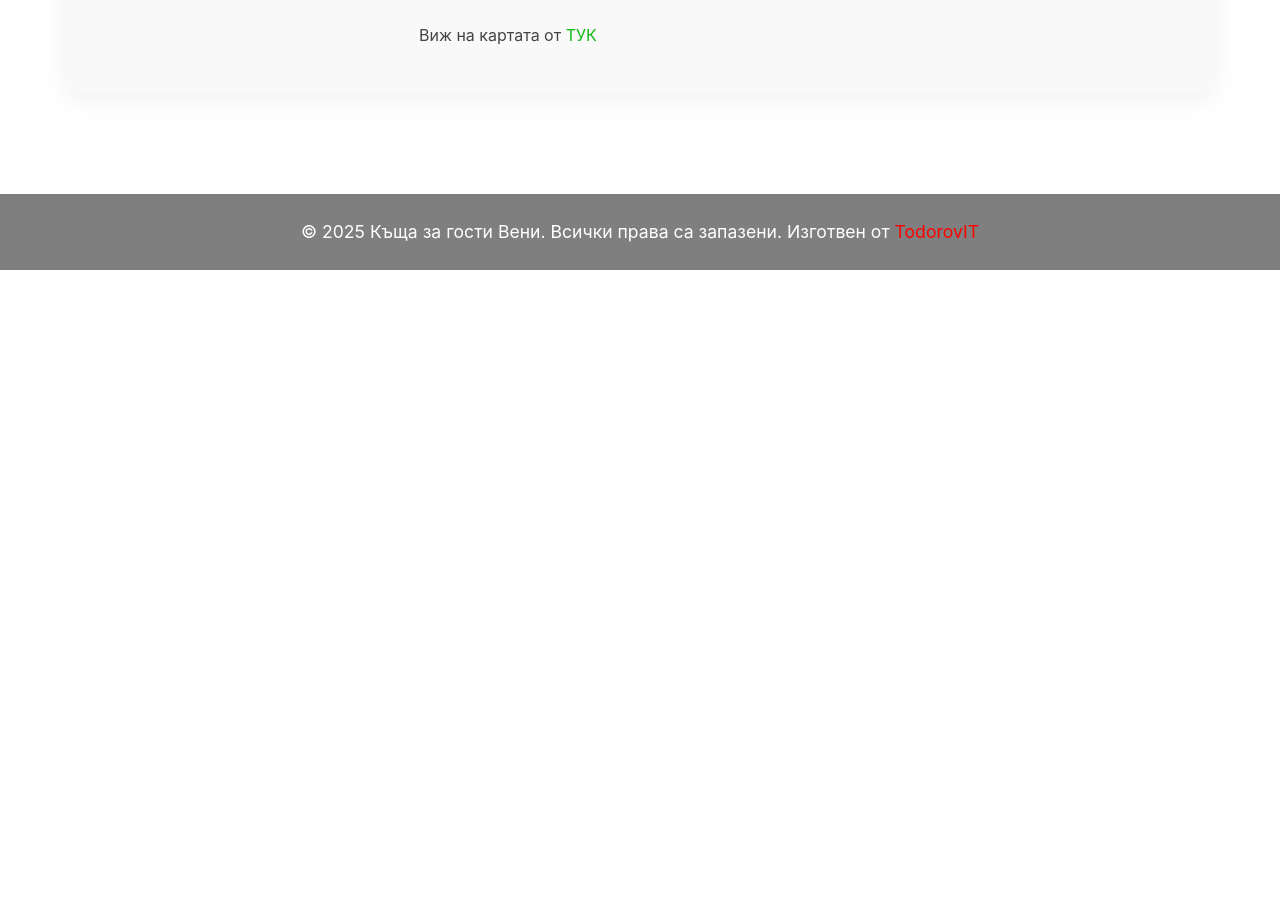
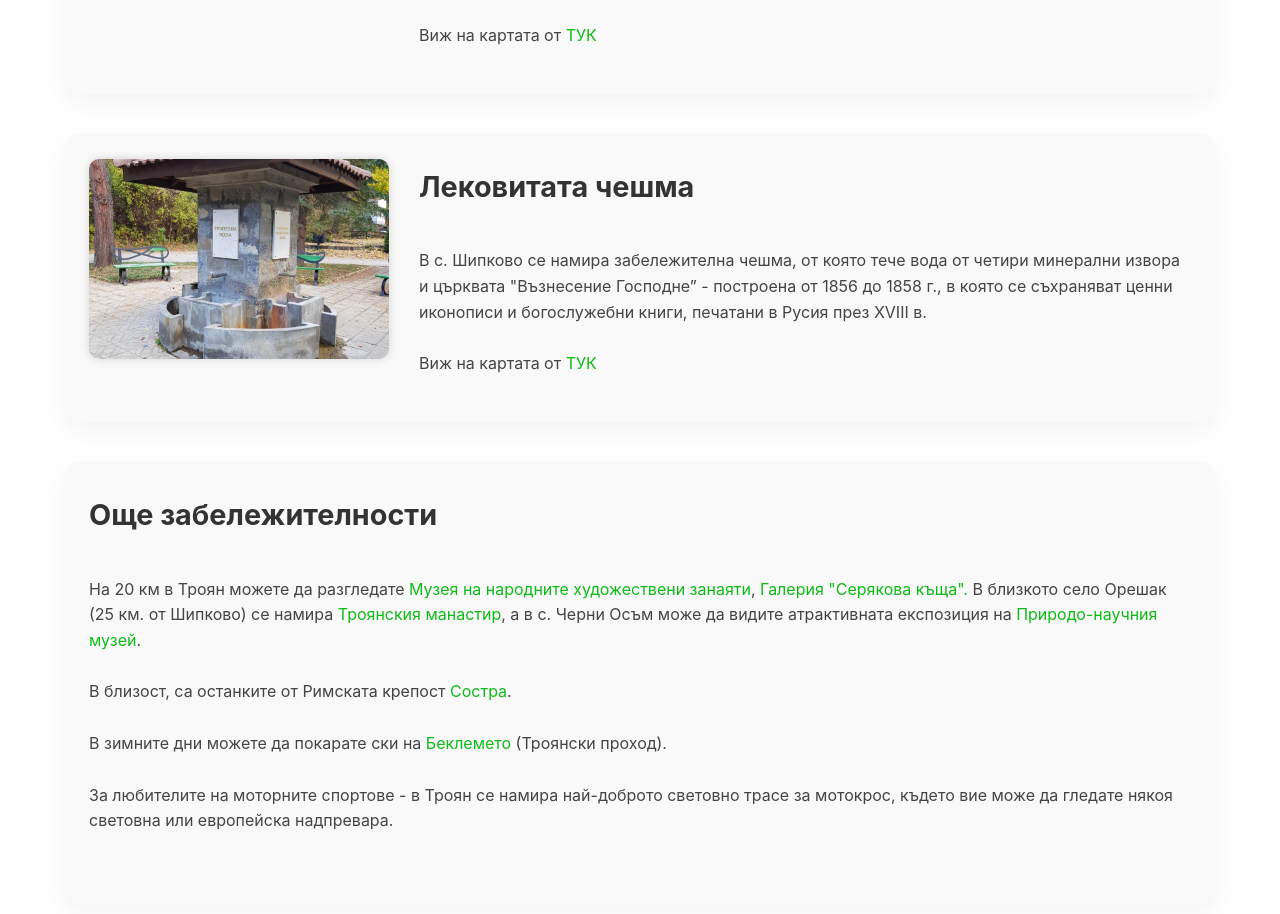
Before and after one commit to TodorovIT/HouseVeni, a plain HTML site: page zabelejitelnosti.html in a window 1280 px wide. Shown: the part 2566-3480 px from the top of the page. Before the commit the page ends 2836 px from the top, so only its background shows below. Drawn offline with Linux system fonts and the light colour scheme.

Commit message:
Add files via upload

```diff
--- a/zabelejitelnosti.html
+++ b/zabelejitelnosti.html
@@ -91,7 +91,7 @@
                     <img src="zabelejitelnosti/35934_715_.jpg" alt="Шипково" class="attraction-img">
                 </a>
                 <div class="attraction-text">
-                    <h3>Национално изложение на художествените занаяти и изкуствата</h3>
+                    <h3><a class="asd" href="https://fairoreshakbg.com/">Национално изложение на художествените занаяти и изкуствата</a></h3>
                     <p>Националното изложение на художествените занаяти и изкуствата –
                         Орешак (НИХЗИ) е единственото в страната, в чиито изложбени зали
                         са показани уникални предмети на народните художествени занаяти,
@@ -131,6 +131,36 @@
                         с идващата отляво река Бели Осъм и заедно дават началото на
                         същинската река Осъм.</p>
                         <p>Виж на картата от <a class="asd" href="https://maps.app.goo.gl/dREjEMTVX3XGS1jA9">ТУК</a></p>
+                </div>
+            </div>
+
+            <div class="attraction">
+                <a href="zabelejitelnosti/20191112181807_84165.jpeg" class="lightbox">
+                    <img src="zabelejitelnosti/20191112181807_84165.jpeg" alt="Шипково" class="attraction-img">
+                </a>
+                <div class="attraction-text">
+                    <h3>Лековитата чешма</h3>
+                    <p>
+                        В с. Шипково се намира забележителна чешма, от която тече вода
+                        от четири минерални извора и църквата "Възнесение Господне” -
+                         построена от 1856 до 1858 г., в която се съхраняват ценни
+                         иконописи и богослужебни книги, печатани в Русия през ХVIII в.</p>
+                        <p>Виж на картата от <a class="asd" href="https://maps.app.goo.gl/zGiYa28ocLQCntxVA">ТУК</a></p>
+                </div>
+            </div>
+
+            <div class="attraction">
+                <div class="attraction-text">
+                    <h3>Още забележителности</h3>
+                    <p>
+                        На 20 км в Троян можете да разгледате <a class="asd" href="https://maps.app.goo.gl/RfbffpgnHmjTic146">Музея на народните художествени занаяти</a>, <a class="asd" href="https://seryakovagallery.bg/">Галерия "Серякова къща".</a>
+В близкото село Орешак (25 км. от Шипково) се намира <a class="asd" href="https://www.troyanmonastery.com/">Троянския манастир</a>, a в с. Черни Осъм може да видите атрактивната експозиция на <a class="asd" href="https://visit.troyan.bg/turizam/kulturno-nasledstvo/prirodonauchen-muzei-s-cherni-osam">Природо-научния музей</a>.
+<p>В близост, са останките от Римската крепост <a class="asd" href="https://visit.troyan.bg/arheologicheski-obekti/rimska-krepost-sostra">Состра</a>.</p>
+
+<p>В зимните дни можете да покарате ски на <a class="asd" href="https://www.arkanasvobodata.bgsait.com/page8.html">Беклемето </a>(Троянски проход).</p>
+
+<p>За любителите на моторните спортове - в Троян се намира най-доброто световно трасе за мотокрос, където вие може да гледате някоя световна или европейска надпревара.</p></p>
+
                 </div>
             </div>
         </div>
```
Also changed, not shown: zabelejitelnosti/20191112181807_84165.jpeg (added).
